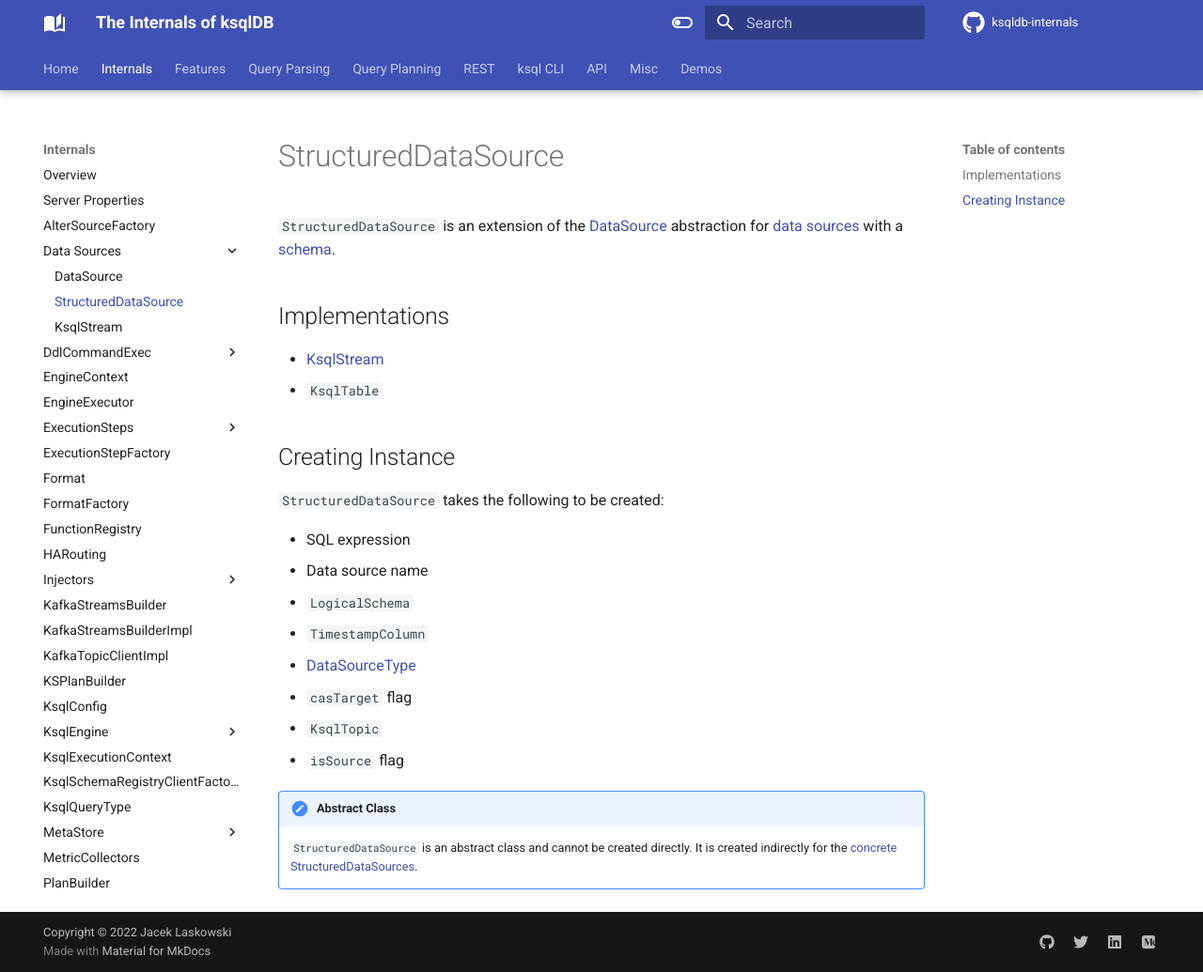
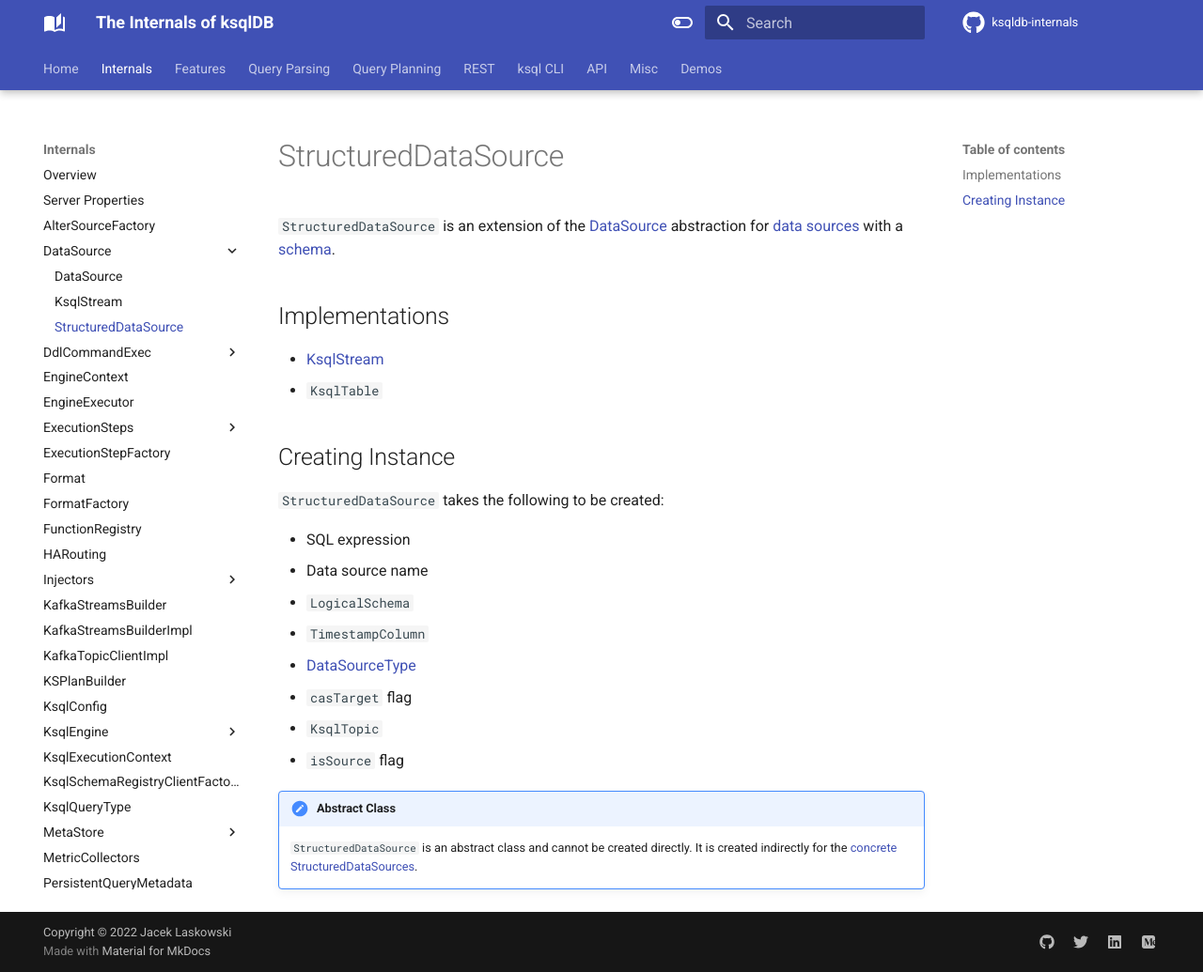
Before and after one commit to japila-books/ksqldb-internals, an MkDocs documentation site: the page built from docs/StructuredDataSource.md, in a window 1280 px wide and 1035 px high. Shown: the whole window at 94% size. Built offline with MkDocs 1.6.1 and Material for MkDocs 9.7.7, drawn with Linux system fonts in a browser that asks for light colours; comment, search, counter and statistics services are not loaded.

Commit message:
[MINOR] Menu reorg

```diff
--- a/mkdocs.yml
+++ b/mkdocs.yml
@@ -111,10 +111,10 @@ nav:
     - Overview: overview.md
     - Server Properties: server-properties.md
     - AlterSourceFactory: AlterSourceFactory.md
-    - Data Sources:
+    - DataSource:
       - DataSource: DataSource.md
+      - KsqlStream: KsqlStream.md
       - StructuredDataSource: StructuredDataSource.md
-      - KsqlStream: KsqlStream.md
     - DdlCommandExec:
       - DdlCommandExec: DdlCommandExec.md
       - DdlCommandExec.Executor: DdlCommandExec.Executor.md
@@ -150,10 +150,12 @@ nav:
       - MetaStoreImpl: MetaStoreImpl.md
       - MutableMetaStore: MutableMetaStore.md
     - MetricCollectors: MetricCollectors.md
+    - PersistentQueryMetadata: PersistentQueryMetadata.md
+    - PersistentQueryMetadataImpl: PersistentQueryMetadataImpl.md
     - PlanBuilder: PlanBuilder.md
     - PlanInfoExtractor: PlanInfoExtractor.md
+    - PushQueryMetadata: PushQueryMetadata.md
     - PushRouting: PushRouting.md
-    - RouteQuery: RouteQuery.md
     - QueryApplicationId: QueryApplicationId.md
     - QueryBuilder: QueryBuilder.md
     - QueryBuilderFactory: QueryBuilderFactory.md
@@ -164,9 +166,7 @@ nav:
     - QueryMetadataImpl: QueryMetadataImpl.md
     - QueryRegistry: QueryRegistry.md
     - QueryRegistryImpl: QueryRegistryImpl.md
-    - PersistentQueryMetadata: PersistentQueryMetadata.md
-    - PersistentQueryMetadataImpl: PersistentQueryMetadataImpl.md
-    - PushQueryMetadata: PushQueryMetadata.md
+    - RouteQuery: RouteQuery.md
     - SandboxedExecutionContext: SandboxedExecutionContext.md
     - SchemaKSourceFactory: SchemaKSourceFactory.md
     - SchemaKStream: SchemaKStream.md
```
